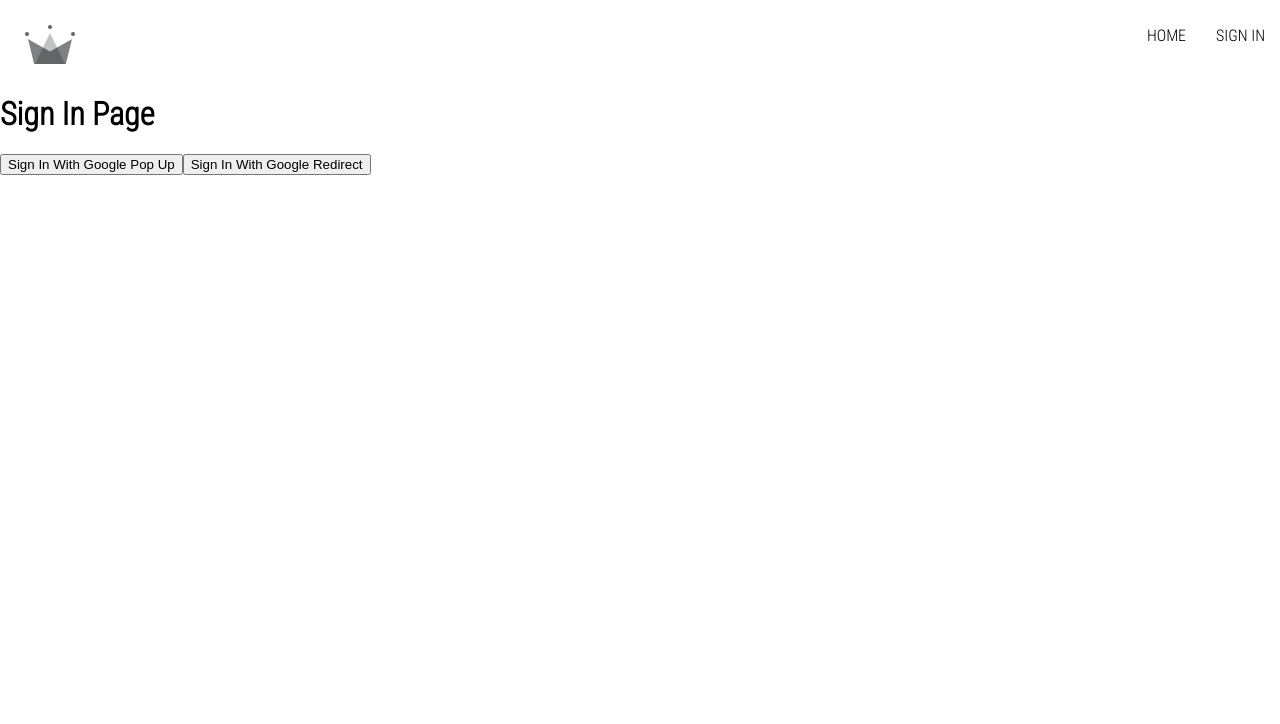
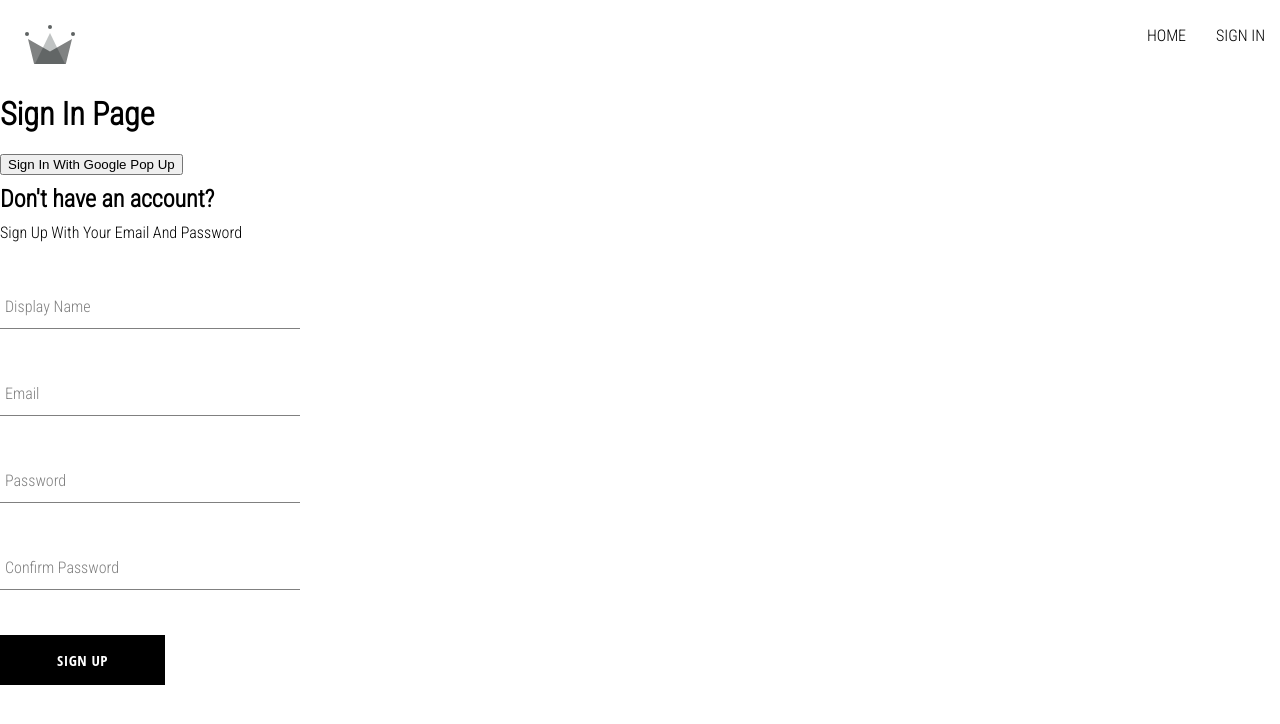
Before and after one commit to senny-matrix/crwn-clothing, a React (Create React App) app: page /sign-in in a window 1280 px wide. Shown: the top 724 px of the page. Built offline with nearby package versions, Linux system fonts and the light colour scheme; a web font is replaced by a local one.

Commit message:
Created sign up component, the form input component, button component + routing

```diff
--- /dev/null
+++ b/src/components/button/button.component.jsx
@@ -0,0 +1,26 @@
+/*
+    default
+
+    inverted
+
+    google sign in
+*/
+import './button.styles.scss';
+
+const BUTTON_TYPE_CLASSES = {
+  google: "google-sign-in",
+  inverted: "inverted",
+};
+
+const Button = ({ children, buttonType, ...otherProps }) => {
+  return (
+    <button
+      className={`button-container ${BUTTON_TYPE_CLASSES[buttonType]}`}
+      {...otherProps}
+    >
+      {children}
+    </button>
+  );
+};
+
+export default Button;
--- /dev/null
+++ b/src/components/button/button.styles.scss
@@ -0,0 +1,46 @@
+.button-container {
+  min-width: 165px;
+  width: auto;
+  height: 50px;
+  letter-spacing: 0.5px;
+  line-height: 50px;
+  padding: 0 35px 0 35px;
+  font-size: 15px;
+  background-color: black;
+  color: white;
+  text-transform: uppercase;
+  font-family: 'Open Sans Condensed';
+  font-weight: bolder;
+  border: none;
+  cursor: pointer;
+  display: flex;
+  justify-content: center;
+
+  &:hover {
+    background-color: white;
+    color: black;
+    border: 1px solid black;
+  }
+
+  &.google-sign-in {
+    background-color: #4285f4;
+    color: white;
+
+    &:hover {
+      background-color: #357ae8;
+      border: none;
+    }
+  }
+
+  &.inverted {
+    background-color: white;
+    color: black;
+    border: 1px solid black;
+
+    &:hover {
+      background-color: black;
+      color: white;
+      border: none;
+    }
+  }
+}
--- /dev/null
+++ b/src/components/form-input/form-input.component.jsx
@@ -0,0 +1,20 @@
+import '../form-input/form-input.styles.scss';
+
+const FormInput = ({ label, ...otherProps }) => {
+  return (
+    <div className="group">
+      <input className="form-input" {...otherProps} />
+      {label && (
+        <label
+          className={`${
+            otherProps.value.length ? "shrink" : ""
+          } form-input-label`}
+        >
+          {label}
+        </label>
+      )}
+    </div>
+  );
+};
+
+export default FormInput;
--- /dev/null
+++ b/src/components/form-input/form-input.styles.scss
@@ -0,0 +1,54 @@
+$sub-color: grey;
+$main-color: black;
+
+@mixin shrinkLabel {
+  top: -14px;
+  font-size: 12px;
+  color: $main-color;
+}
+
+.group {
+  position: relative;
+  margin: 45px 0;
+
+  .form-input {
+    background: none;
+    background-color: white;
+    color: $sub-color;
+    font-size: 18px;
+    padding: 10px 10px 10px 5px;
+    display: block;
+    width: 100%;
+    border: none;
+    border-radius: 0;
+    border-bottom: 1px solid $sub-color;
+    margin: 25px 0;
+
+    &:focus {
+      outline: none;
+    }
+
+    &:focus ~ .form-input-label {
+      @include shrinkLabel();
+    }
+  }
+
+  input[type='password'] {
+    letter-spacing: 0.3em;
+  }
+
+  .form-input-label {
+    color: $sub-color;
+    font-size: 16px;
+    font-weight: normal;
+    position: absolute;
+    pointer-events: none;
+    left: 5px;
+    top: 10px;
+    transition: 300ms ease all;
+
+    &.shrink {
+      @include shrinkLabel();
+    }
+  }
+}
--- /dev/null
+++ b/src/components/sign-up-form/sign-up-form.component.jsx
@@ -0,0 +1,111 @@
+import { useState } from "react";
+
+import FormInput from "../form-input/form-input.component";
+import Button from "../button/button.component";
+
+import {
+  createAuthUserWithEmailAndPassword,
+  createUserDocumentFromAuth,
+} from "../../utlis/firebase/firebase.util";
+
+import "./sign-up-form.styles.scss";
+
+const defaultFormFields = {
+  displayName: "",
+  email: "",
+  password: "",
+  confirmPassword: "",
+};
+
+
+
+const SignUpForm = () => {
+  const [formFields, setFormField] = useState(defaultFormFields);
+  const { displayName, email, password, confirmPassword } = formFields;
+
+  console.log(formFields);
+
+  const resetFormFields = () => {
+    setFormField(defaultFormFields);
+  };
+
+  const handleSubmit = async (event) => {
+    event.preventDefault();
+
+    if (password !== confirmPassword) {
+      alert("Passwords do not match");
+      return;
+    }
+
+    try {
+      const { user } = await createAuthUserWithEmailAndPassword(
+        email,
+        password
+      );
+
+      await createUserDocumentFromAuth(user, { displayName });
+      resetFormFields();
+    } catch (error) {
+      if (error.code === "auth/email-already-in-use") {
+        alert("Cannot create user, email already in use");
+      }
+      console.log(
+        "something went wrong while creating user! The error was ",
+        error
+      );
+    }
+  };
+
+  const handleChange = (event) => {
+    const { name, value } = event.target;
+    setFormField({ ...formFields, [name]: value });
+  };
+
+  return (
+    <div className="sign-up-container">
+      <h2>Don't have an account?</h2>
+      <span>Sign Up With Your Email And Password</span>
+      <form onSubmit={handleSubmit}>
+        <FormInput
+          label="Display Name"
+          type="text"
+          required
+          onChange={handleChange}
+          name="displayName"
+          value={displayName}
+        />
+
+        <FormInput
+          label="Email"
+          type="email"
+          required
+          onChange={handleChange}
+          name="email"
+          value={email}
+        />
+
+        <FormInput
+          label="Password"
+          type="password"
+          required
+          onChange={handleChange}
+          name="password"
+          value={password}
+        />
+
+        <FormInput
+          label="Confirm Password"
+          type="password"
+          required
+          onChange={handleChange}
+          name="confirmPassword"
+          value={confirmPassword}
+        />
+
+        <Button  type="submit">Sign Up</Button>
+      </form>
+    </div>
+  );
+};
+
+export default SignUpForm;
--- /dev/null
+++ b/src/components/sign-up-form/sign-up-form.styles.scss
@@ -0,0 +1,11 @@
+.sign-up-container {
+    display: flex;
+    flex-direction: column;
+    width: 300px;
+
+    h2 {
+        margin: 10px 0;
+    }
+
+
+}
--- a/src/routes/sign-in/sign-in.component.jsx
+++ b/src/routes/sign-in/sign-in.component.jsx
@@ -1,52 +1,21 @@
-import { useEffect } from "react";
-import { getRedirectResult } from "firebase/auth";
-
 import {
-  auth,
   signInWithGooglePopup,
-  signInWithGoogleRedirect,
   createUserDocumentFromAuth,
 } from "../../utlis/firebase/firebase.util";
 
-// const SignIn = () => {
-//   useEffect(async () => {
-//     const response = await getRedirectResult(auth);
-//     if (response) {
-//       const userDocRef = await createUserDocumentFromAuth(response.user);
-//     }
-//   }, []);
+import SingUpForm from "../../components/sign-up-form/sign-up-form.component";
 
-  const SignIn = () => {
-      useEffect(() => {
-          async function getUserInfo() {
-              const response = await getRedirectResult(auth);
-              return response;
-          }
-          getUserInfo().then(response => {
-              if (response) {
-                 const userDocRef = createUserDocumentFromAuth(response.user);
-             }
-          })
-
-      }, []);
-
+const SignIn = () => {
   const logGoogleUser = async () => {
     const { user } = await signInWithGooglePopup();
     const userDocRef = await createUserDocumentFromAuth(user);
   };
 
-  //   const logGoogleRedirectUser = async () => {
-  //     const { user } = await signInWithGoogleRedirect();
-  //     console.log(user);
-  //   };
-
   return (
     <div>
       <h1>Sign In Page</h1>
       <button onClick={logGoogleUser}>Sign In With Google Pop Up</button>
-      <button onClick={signInWithGoogleRedirect}>
-        Sign In With Google Redirect
-      </button>
+      <SingUpForm />
     </div>
   );
 };
--- a/src/utlis/firebase/firebase.util.jsx
+++ b/src/utlis/firebase/firebase.util.jsx
@@ -4,6 +4,7 @@
   signInWithRedirect,
   signInWithPopup,
   GoogleAuthProvider,
+  createUserWithEmailAndPassword,
 } from "firebase/auth";
 
 import { getFirestore, doc, getDoc, setDoc } from "firebase/firestore";
@@ -27,12 +28,19 @@
 });
 
 export const auth = getAuth();
-export const signInWithGooglePopup = () => signInWithPopup(auth, googleProvider);
-export const signInWithGoogleRedirect = () => signInWithRedirect(auth, googleProvider);
+export const signInWithGooglePopup = () =>
+  signInWithPopup(auth, googleProvider);
+export const signInWithGoogleRedirect = () =>
+  signInWithRedirect(auth, googleProvider);
 
 export const db = getFirestore();
 
-export const createUserDocumentFromAuth = async (userAuth) => {
+export const createUserDocumentFromAuth = async (
+  userAuth,
+  additionalInformation = {}
+) => {
+  if (!userAuth) return;
+
   const userDocRef = doc(db, "users", userAuth.uid);
   console.log(userDocRef);
 
@@ -49,6 +57,7 @@
         displayName,
         email,
         createdAt,
+        ...additionalInformation,
       });
     } catch (error) {
       console.log("error creating the user", error);
@@ -57,3 +66,8 @@
 
   return userDocRef;
 };
+
+export const createAuthUserWithEmailAndPassword = async (email, password) => {
+  if (!email || !password) return;
+  return createUserWithEmailAndPassword(auth, email, password);
+};
```
